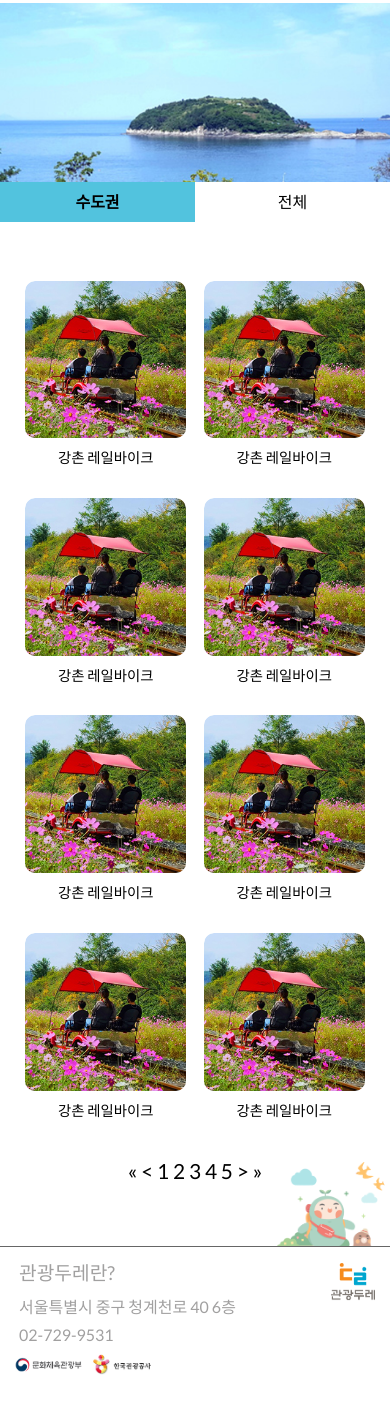
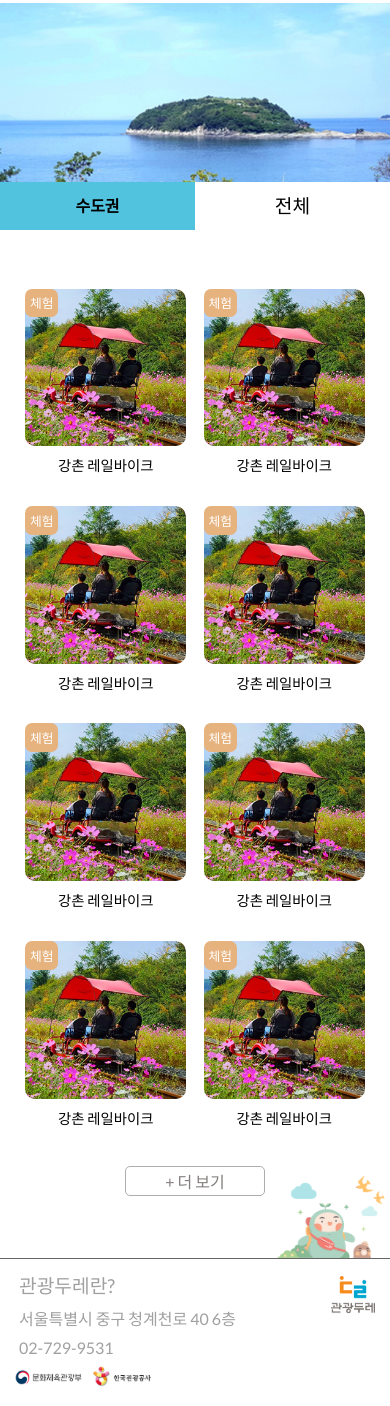
Before and after one commit to bitnana/tourdure, a plain HTML site: page menu2.html in a window 390 px wide. Shown: the part 42-1448 px from the top of the page. Drawn offline with Linux system fonts and the light colour scheme.

Commit message:
mobile edit

```diff
--- a/css/common.css
+++ b/css/common.css
@@ -505,11 +505,11 @@ footer .footer_div > span a img { width: 100%;}
     footer .footer_div p {width: 100%; margin: 2%;}
     footer .footer_div p:nth-of-type(1) {}
     footer .footer_div p:nth-of-type(1) a {
-        font-size: 1.2rem; font-family:'Lato', sans-serif; color: rgb(161, 160, 160);
+        font-size: 1.2rem; font-family:'Lato', sans-serif; color: #555;
     }
     footer .footer_div p:nth-of-type(2) {
         font-family: 'Lato', sans-serif;
-        font-size: 1rem; color: rgb(161, 160, 160);
+        font-size: 1rem; color: #555);
         margin-bottom: 1%;
     }
     footer .footer_div p:nth-of-type(2) > span {margin-right: 1% ;}
--- a/css/menu1.css
+++ b/css/menu1.css
@@ -163,6 +163,7 @@
 
 
 .down .down_div .bi {
+    width: 100%;
     border: 1px solid grey; border-radius: 20px;
 }
 .down .down_div .bi figure {
--- a/css/menu2.css
+++ b/css/menu2.css
@@ -37,16 +37,18 @@
 
 /* menu_sub */
 .menu_div ul:last-child  {
+    margin: 10% 0 0 0;
     width: 100%;  opacity: 1;
     display: flex; justify-content: center;
 }
 .menu_div ul:last-child li {
-    width: 10%;
+    width: 8%;
     text-align: center;
 }
 .menu_div ul:last-child li a {
     display: inline-block; width: 100%;
     line-height: 2.5;
+    font-size: 1.2rem;
 }
 .menu_div ul:last-child li a:hover {color:#08a3d1;}
 
@@ -69,10 +71,11 @@
 }
 .list .items_1_1 {}
 .list .items_1_1 >ul {
-    margin: 10% 20% 3% 20%;
+    margin: 2% 20% 3% 20%;
     display: flex; justify-content: space-between; align-items: center; flex-wrap: wrap;
 }
 .list .items_1_1 >ul>li {
+    position: relative;
     width: 25%; margin: 3%;
 }
 .list .items_1_1 >ul>li a{} /* 링크걸기용 */
@@ -80,6 +83,8 @@
     position: relative;
     width: 100%;
     border-radius: 10px; overflow: hidden; }
+
+
 .list .items_1_1 >ul>li a figure::after {
     content: '';
     width: 100%; height: 100%;
@@ -107,20 +112,30 @@
     font-size: 0.9rem; font-family: 'Lato', sans-serif;
     margin: 5% 0 5%;
 }
+.list .items_1_1 >ul>li a p {
+    position: absolute; left: 0%; top: 0%;
+    padding: 3%;
+    font-size: 0.8rem; color: white;
+    background: #e6b27e;
+    border-radius: 7px;
+}
+.list .items_1_1 >ul>li a figure:hover + p {
+    left:0; top: -3%; transition: .5s;
+}
 
 /* 페이지 */
-.list .pg_num {
+.list .more {
     width: 100%;
     display: flex; justify-content: center; align-items: center;
 }
-.list .pg_num span {
-    display: inline-block;
-    margin: 0 0.5%;
+.list .more a {
+    display: block; width: 36%;
+    border: 1px solid rgb(177, 172, 172); border-radius: 5px;
+    padding: 0.5% 0;
+    font-size: 1rem; font-family:'Lato', sans-serif;
+    text-align: center; color: rgb(131, 125, 125);
 }
-.list .pg_num span a{
-    font-size: 1.3rem;
-    font-family:'Lato', sans-serif;
-}
+.list .more a:hover {background:#e99d52; color: white;}
 
 /* responsive */
 @media (max-width:767px) {
@@ -166,6 +181,7 @@
 
     /* menu_sub */
     .menu_div ul:last-child  {
+        margin: 0;
         width: 100%;  opacity: 1;
         display: flex; justify-content: center; flex-direction: column;
     }
@@ -179,6 +195,7 @@
     .menu_div ul:last-child li a {
         display: inline-block; width: 100%;
         line-height: 2.5;
+        font-size: 1.2rem;
     }
     .menu_div ul:last-child li a:hover {color:#08a3d1;}
 
@@ -206,6 +223,7 @@
         display: flex; justify-content: space-evenly; align-items: center; flex-wrap: wrap;
     }
     .list .items_1_1 >ul>li {
+        position: relative;
         width: 43%; margin: 0 0 6%;
     }
     .list .items_1_1 >ul>li:last-child {display: none;}
@@ -241,20 +259,30 @@
         font-size: 0.9rem; font-family: 'Lato', sans-serif;
         margin: 5% 0 5%;
     }
+    .list .items_1_1 >ul>li a p {
+        position: absolute; left: 0%; top: 0%;
+        padding: 3%;
+        font-size: 0.8rem; color: white;
+        background: #e6b27e;
+        border-radius: 7px;
+    }
+    .list .items_1_1 >ul>li a figure:hover + p {
+        left:0; top: -3%; transition: .5s;
+    }
 
     /* 페이지 */
-    .list .pg_num {
+    .list .more {
         width: 100%;
         display: flex; justify-content: center; align-items: center;
     }
-    .list .pg_num span {
-        display: inline-block;
-        margin: 0 0.5%;
+    .list .more a {
+        display: block; width: 36%;
+        border: 1px solid rgb(177, 172, 172); border-radius: 5px;
+        padding: 0.5% 0;
+        font-size: 1rem; font-family:'Lato', sans-serif;
+        text-align: center; color: rgb(131, 125, 125);
     }
-    .list .pg_num span a{
-        font-size: 1.3rem;
-        font-family:'Lato', sans-serif;
-    }
+    .list .more a:hover {background:#f68b1e;}
 
 }
 
@@ -301,6 +329,7 @@
 
     /* menu_sub */
     .menu_div ul:last-child  {
+        margin: 0;
         width: 100%;  opacity: 1;
         display: flex; justify-content: center; flex-direction: column;
     }
@@ -314,6 +343,7 @@
     .menu_div ul:last-child li a {
         display: inline-block; width: 100%;
         line-height: 2.5;
+        font-size: 1.2rem;
     }
     .menu_div ul:last-child li a:hover {color:#08a3d1;}
 
@@ -342,6 +372,7 @@
         display: flex; justify-content: space-evenly; align-items: center; flex-wrap: wrap;
     }
     .list .items_1_1 >ul>li {
+        position: relative;
         width: 27%; margin: 0 0 6%;
     }
     .list .items_1_1 >ul>li a{} /* 링크걸기용 */
@@ -376,19 +407,29 @@
         font-size: 0.9rem; font-family: 'Lato', sans-serif;
         margin: 5% 0 5%;
     }
+    .list .items_1_1 >ul>li a p {
+        position: absolute; left: 0%; top: 0%;
+        padding: 3%;
+        font-size: 0.8rem; color: white;
+        background: #e6b27e;
+        border-radius: 7px;
+    }
+    .list .items_1_1 >ul>li a figure:hover + p {
+        left:0; top: -3%; transition: .5s;
+    }
 
     /* 페이지 */
-    .list .pg_num {
+    .list .more {
         width: 100%;
         display: flex; justify-content: center; align-items: center;
     }
-    .list .pg_num span {
-        display: inline-block;
-        margin: 0 0.5%;
+    .list .more a {
+        display: block; width: 36%;
+        border: 1px solid rgb(177, 172, 172); border-radius: 5px;
+        padding: 0.5% 0;
+        font-size: 1rem; font-family:'Lato', sans-serif;
+        text-align: center; color: rgb(131, 125, 125);
     }
-    .list .pg_num span a{
-        font-size: 1.3rem;
-        font-family:'Lato', sans-serif;
-    }
+    .list .more a:hover {background:#f68b1e;}
 
 }
--- a/menu2.html
+++ b/menu2.html
@@ -79,6 +79,7 @@
                             <img src="./img/menu2/item1.jpg" alt="강촌레일바이크">
                             <figcaption>강촌 레일바이크</figcaption>
                         </figure>
+                        <p>체험</p>
                     </a>
                 </li>
                 <li>
@@ -87,6 +88,7 @@
                             <img src="./img/menu2/item1.jpg" alt="강촌레일바이크">
                             <figcaption>강촌 레일바이크</figcaption>
                         </figure>
+                        <p>체험</p>
                     </a>
                 </li>
                 <li>
@@ -95,6 +97,7 @@
                             <img src="./img/menu2/item1.jpg" alt="강촌레일바이크">
                             <figcaption>강촌 레일바이크</figcaption>
                         </figure>
+                        <p>체험</p>
                     </a>
                 </li>
                 <li>
@@ -103,6 +106,7 @@
                             <img src="./img/menu2/item1.jpg" alt="강촌레일바이크">
                             <figcaption>강촌 레일바이크</figcaption>
                         </figure>
+                        <p>체험</p>
                     </a>
                 </li>
                 <li>
@@ -111,6 +115,7 @@
                             <img src="./img/menu2/item1.jpg" alt="강촌레일바이크">
                             <figcaption>강촌 레일바이크</figcaption>
                         </figure>
+                        <p>체험</p>
                     </a>
                 </li>
                 <li>
@@ -119,6 +124,7 @@
                             <img src="./img/menu2/item1.jpg" alt="강촌레일바이크">
                             <figcaption>강촌 레일바이크</figcaption>
                         </figure>
+                        <p>체험</p>
                     </a>
                 </li>
                 <li>
@@ -127,6 +133,7 @@
                             <img src="./img/menu2/item1.jpg" alt="강촌레일바이크">
                             <figcaption>강촌 레일바이크</figcaption>
                         </figure>
+                        <p>체험</p>
                     </a>
                 </li>
                 <li>
@@ -135,6 +142,7 @@
                             <img src="./img/menu2/item1.jpg" alt="강촌레일바이크">
                             <figcaption>강촌 레일바이크</figcaption>
                         </figure>
+                        <p>체험</p>
                     </a>
                 </li>
                 <li>
@@ -143,6 +151,7 @@
                             <img src="./img/menu2/item1.jpg" alt="강촌레일바이크">
                             <figcaption>강촌 레일바이크</figcaption>
                         </figure>
+                        <p>체험</p>
                     </a>
                 </li>
 
@@ -150,16 +159,8 @@
         </div>
 
         <!-- 페이지 -->
-        <div class="pg_num">
-            <span><a href="#">&#171;</a></span>
-            <span><a href="#">&#60;</a></span>
-            <span><a href="#">1</a></span>
-            <span><a href="#">2</a></span>
-            <span><a href="#">3</a></span>
-            <span><a href="#">4</a></span>
-            <span><a href="#">5</a></span>
-            <span><a href="#">&#62;</a></span>
-            <span><a href="#">&#187;</a></span>
+        <div class="more">
+            <a href="#">&#43; 더 보기</a>
         </div>
     </div>
 
```
